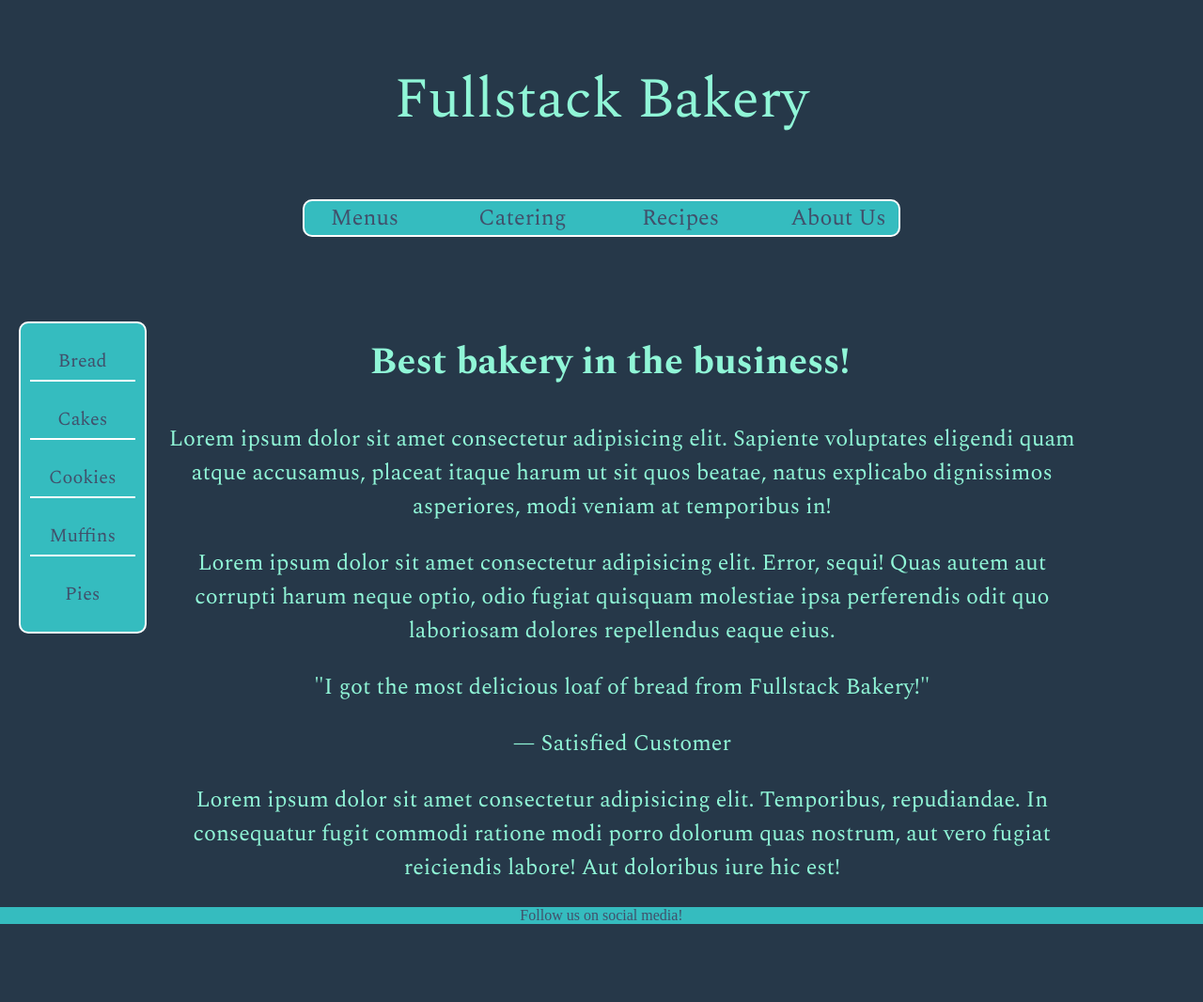
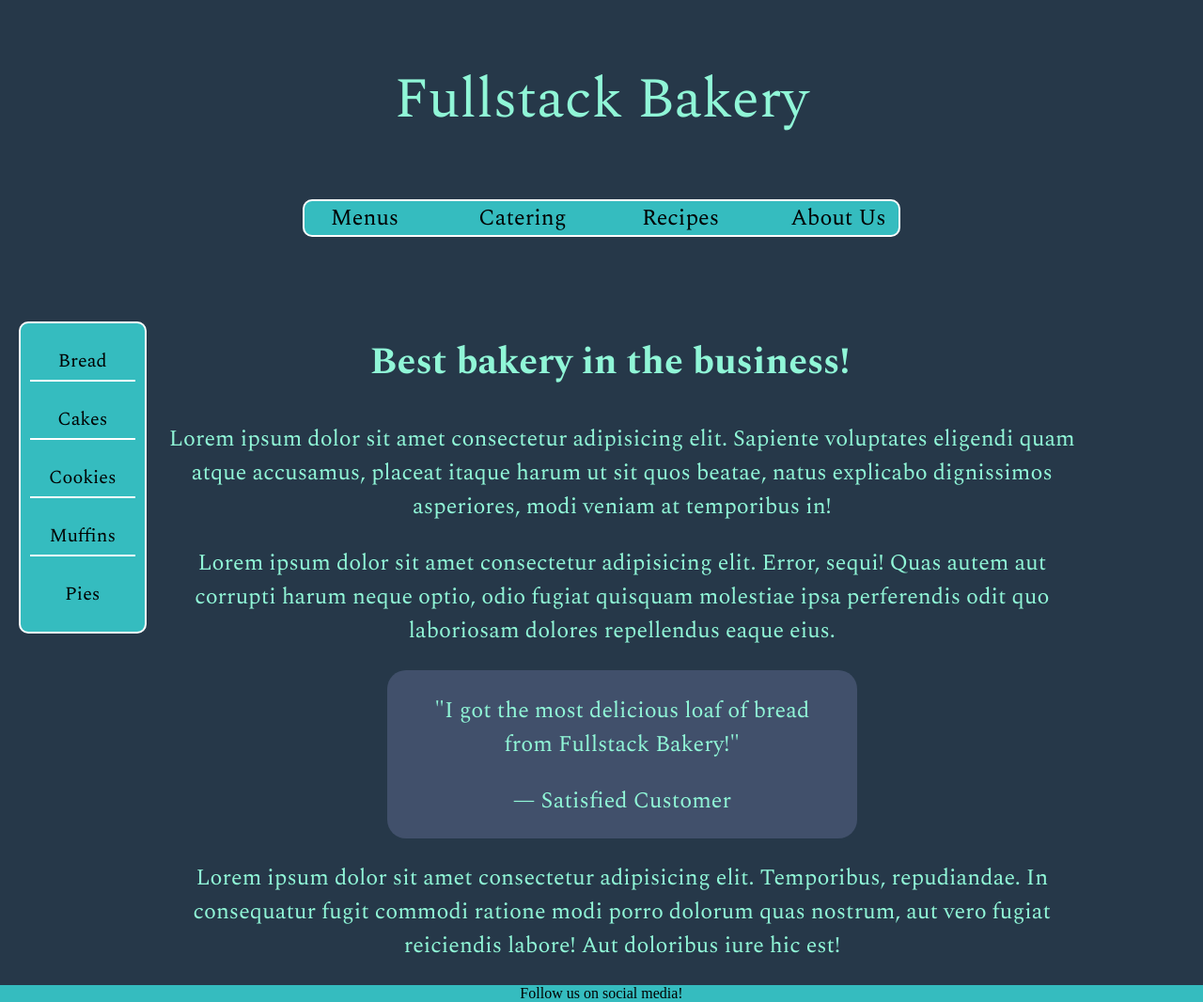
Before and after one commit to Ncorbin0809/fullstack-bakery, a plain HTML site: page index.html in a window 1280 px wide. Shown: the whole page at 94% size. Before the commit the page ends 983 px from the top, so only its background shows below. Drawn offline with nearby package versions, Linux system fonts and the light colour scheme; a web font is replaced by a local one.

Commit message:
few fixes

```diff
--- a/index.css
+++ b/index.css
@@ -35,7 +35,7 @@ body {
 }
 
 a {
-  color: #41506b;
+  color: black;
   text-decoration: none;
   font-size: 1.5em;
   width: 10vw;
@@ -91,7 +91,7 @@ aside ul {
   flex-direction: column;
   gap: 20px;
   align-items: center;
-  color: #41506b;
+  color: black;
   border: 2px solid white;
   border-radius: 10px;
   font-size: 20px;
@@ -110,11 +110,20 @@ aside li:last-child {
   border-bottom: none;
 }
 
+.testimonial {
+  background-color: #41506b;
+  border-radius: 20px;
+  width: 500px;
+  margin: 0 auto;
+  padding-bottom: 22px;
+  padding-top: 1px;
+}
+
 footer {
   height: 60px;
   background-color: #35bcbf;
   display: flex;
   justify-content: center;
   align-items: center;
-  color: #41506b;
+  color: black;
 }
```
